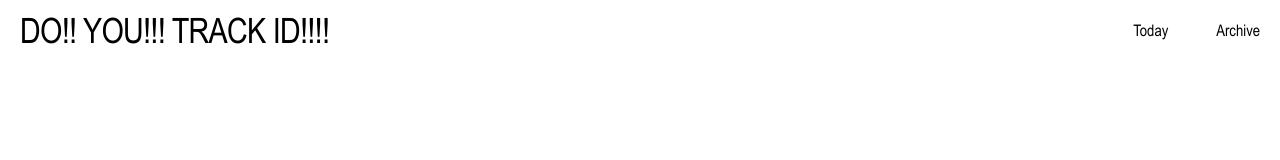
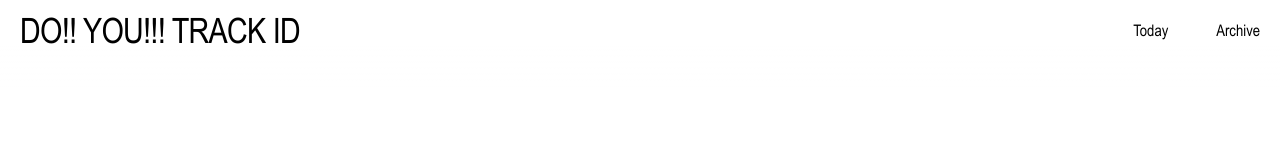
Before and after one commit to Rassibassi/doyoutrackid, a Next.js app in the folder next-frontend/: page / in a window 1280 px wide. Shown: the top 160 px of the page. Built offline with nearby package versions, Linux system fonts and the light colour scheme.

Commit message:
fix(Title): remove excessive !!!

```diff
--- a/next-frontend/components/Layout/Layout.tsx
+++ b/next-frontend/components/Layout/Layout.tsx
@@ -28,7 +28,7 @@ const Layout: NextPage = ({ children }) => {
   return (
     <div className={styles.container}>
       <Head>
-        <title>DO!! YOU!!! TRACK ID!!!!</title>
+        <title>DO!! YOU!!! TRACK ID</title>
       </Head>
 
       <header className={styles.header} ref={headerRef}>
--- a/next-frontend/components/Navbar/Navbar.tsx
+++ b/next-frontend/components/Navbar/Navbar.tsx
@@ -17,7 +17,7 @@ const Navbar = ({ className }: INavbarProps) => {
       <Link href={ROUTES.get(ROUTE_HREF.home)?.href as string} passHref>
         <a>
           <h1 className={styles.title}>
-            Do!! You!!!<span className={styles.trackId}> Track ID!!!!</span>
+            Do!! You!!!<span className={styles.trackId}> Track ID</span>
           </h1>
         </a>
       </Link>
```
